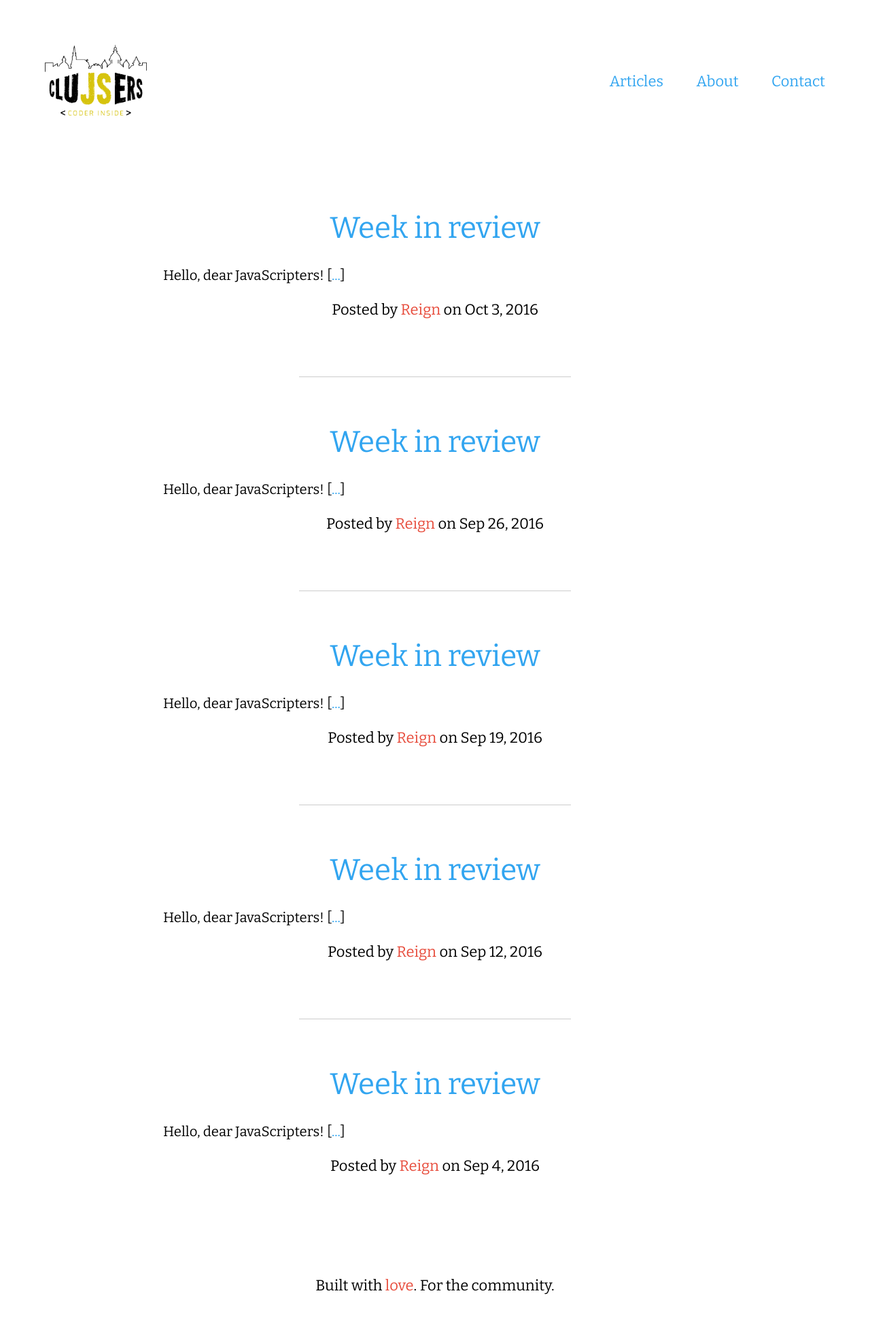
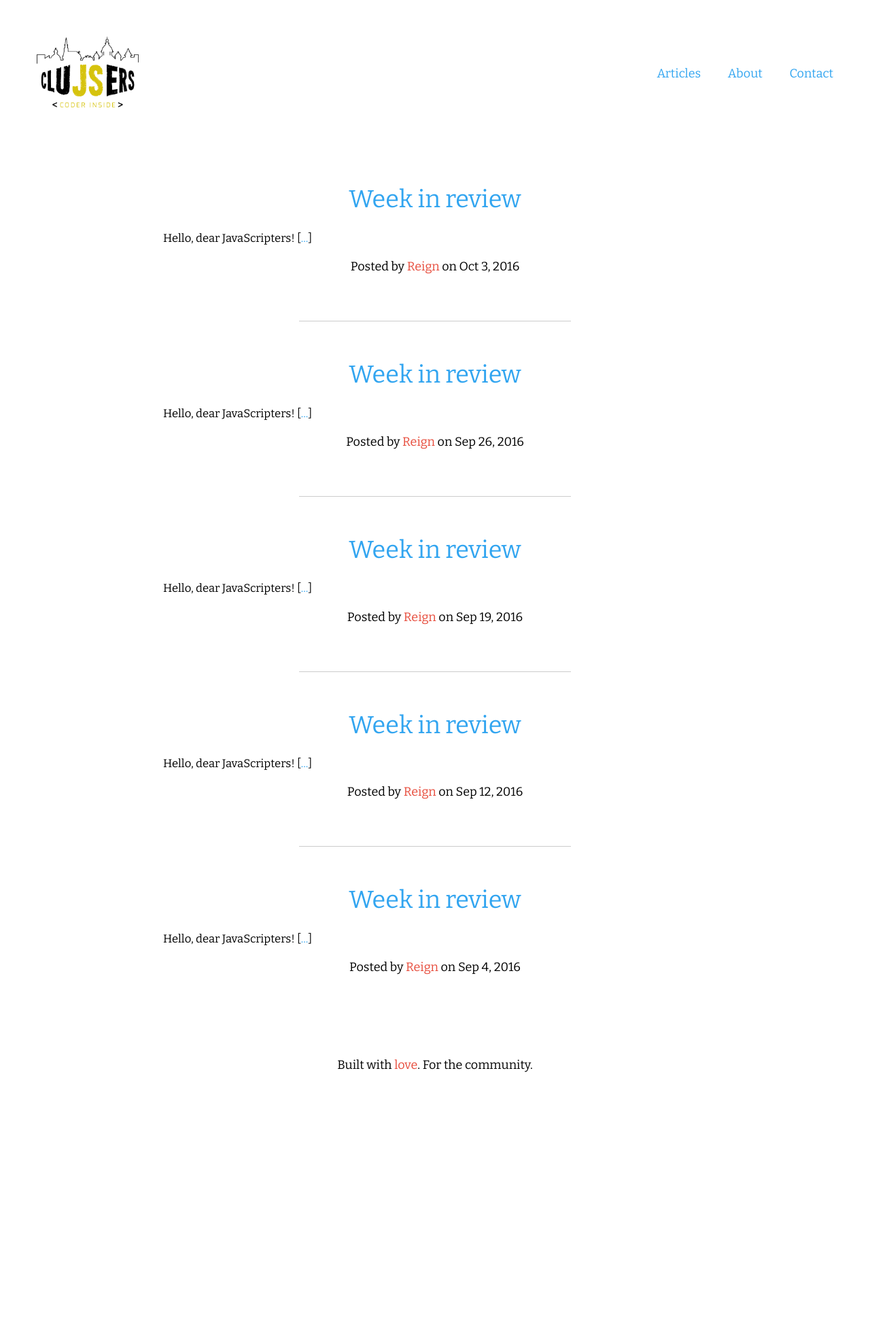
Before and after one commit to jsheroes/cluj-javascripters.github.io, a Jekyll site: the page built from index.html, in a window 1280 px wide. Shown: the whole page at 68% size. Built offline with Jekyll 4.4.1, drawn with Linux system fonts in a browser that asks for light colours; after the commit the page ends 1630 px from its top, so only the background shows below that.

Commit message:
Make the  font-size smaller.

```diff
--- a/css/base/_base.scss
+++ b/css/base/_base.scss
@@ -3,7 +3,7 @@
  */
 
 html {
-  font: 22px/1 $text-font-stack !important;
+  font: 18px/1 $text-font-stack !important;
 }
 
 a {
@@ -16,9 +16,9 @@ strong { font-weight: bold; }
 i { font-style: italic; }
 
 @media (max-width: 650px) {
-  html { font-size: 18px !important; }
+  html { font-size: 16px !important; }
 }
 
 @media (max-width: 500px) {
-  html { font-size: 16px !important; }
+  html { font-size: 15px !important; }
 }
```
